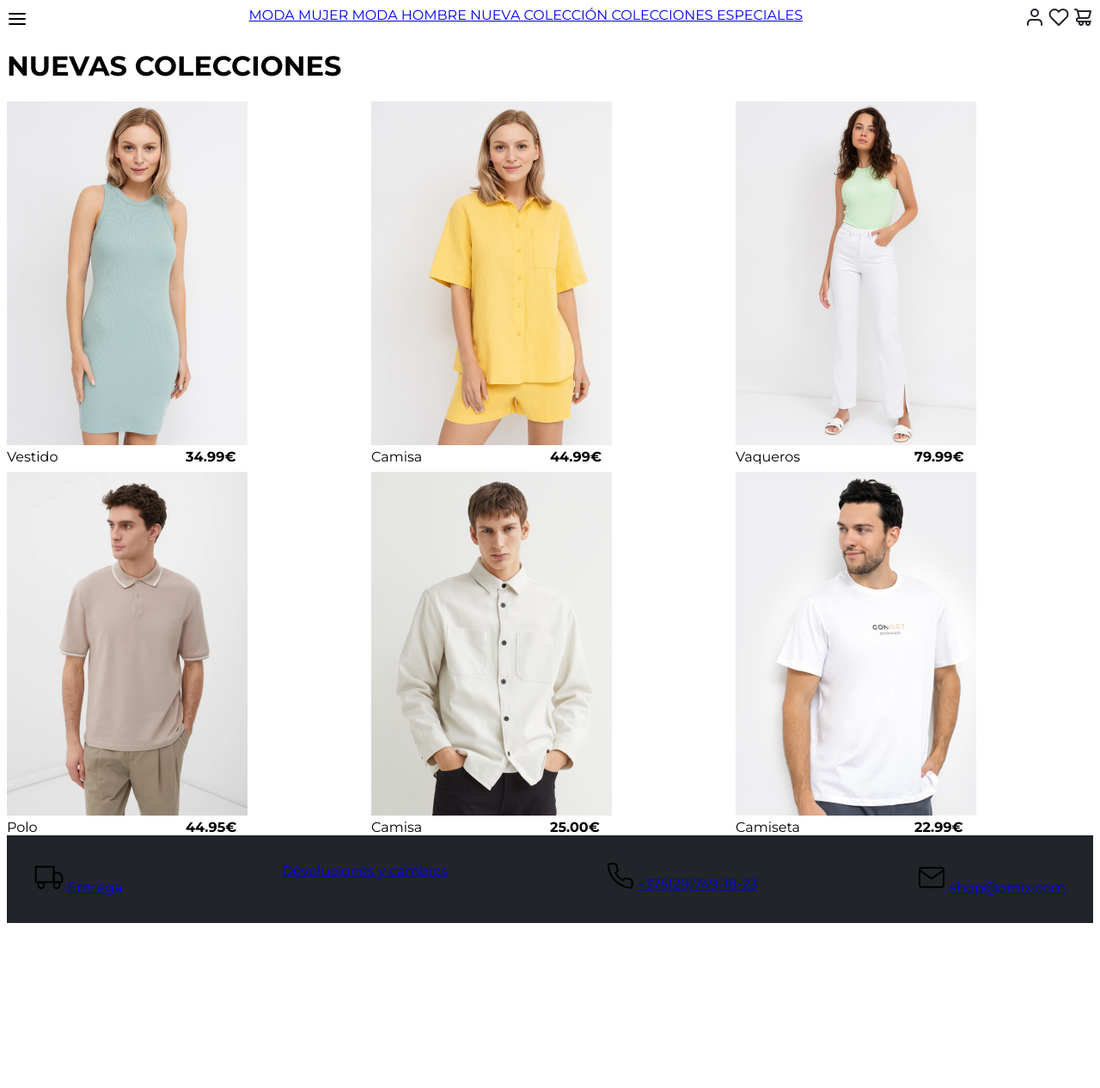
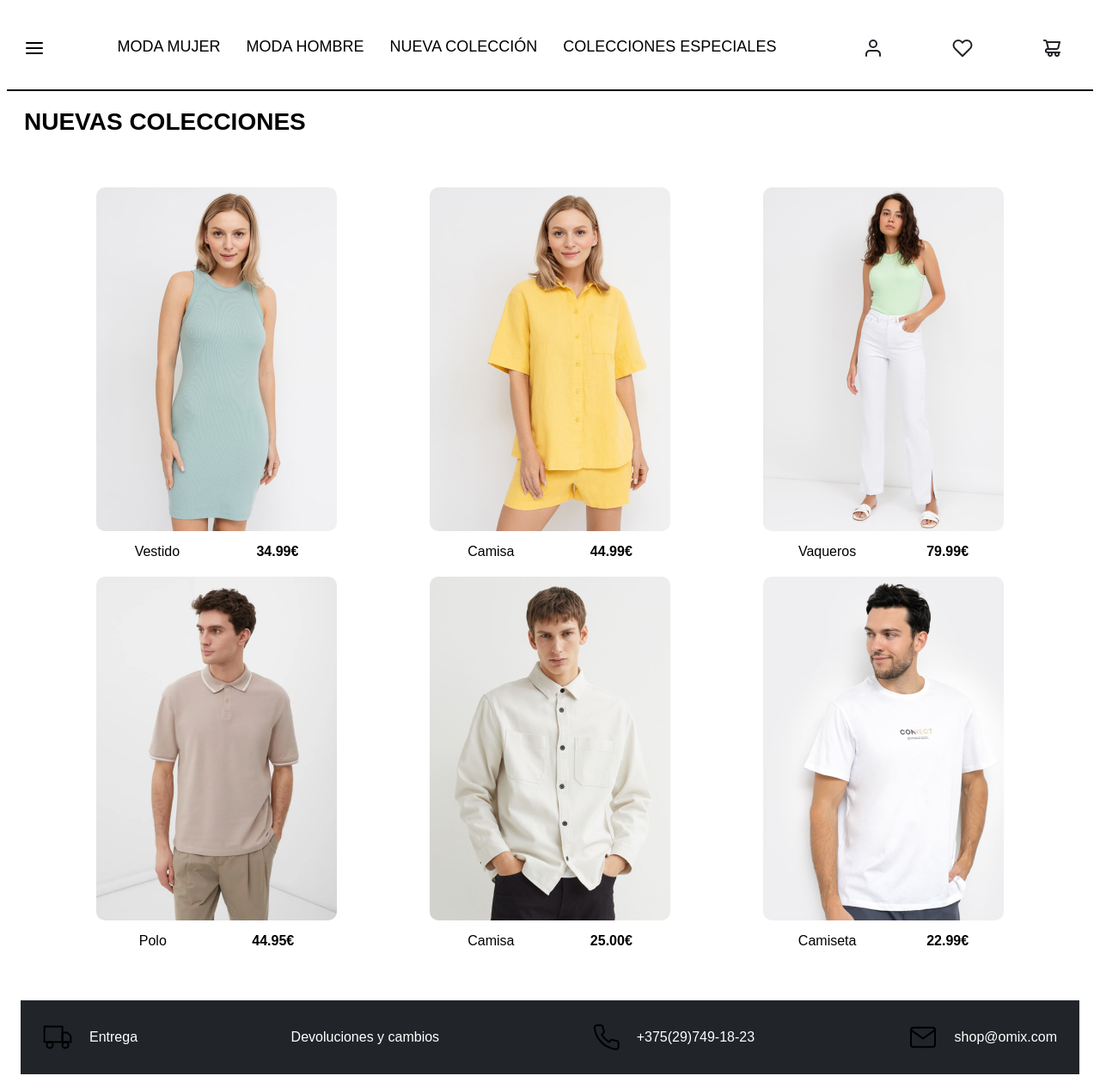
Before and after one commit to lauretaa/bootcampJS, a plain HTML site: page Modulo1/index.html in a window 1280 px wide. Shown: the whole page at 86% size. Before the commit the page ends 1082 px from the top, so only its background shows below. Drawn offline with Linux system fonts and the light colour scheme.

Commit message:
finalizado

```diff
--- a/Modulo1/style.css
+++ b/Modulo1/style.css
@@ -1,9 +1,13 @@
-@import url("https://fonts.googleapis.com/css2? family= Montserrat:ital,wght@0,400;0,700;1,600 & display=swap");
-* {
-  font-family: "Montserrat", "sans-serif";
+@import url{
+  (https://fonts.googleapis.com/css2?family=Montserrat:ital,wght@0,400;0,700;1,600&display=swap);
+  *font-family: 'Montserrat', sans-serif;
 }
 h1 {
-  font-size: 32px;
+  font-size: 28px;
+  margin-left:10px;
+  margin: 20px;
+  font-family: sans-serif;
+
 }
 .span {
   font-size: 14px;
@@ -12,26 +16,67 @@ h1 {
   display: flex;
   justify-content: space-between;
 }
+.navbar a{
+  text-decoration:none;
+  font-family: sans-serif;
+  color: black;
+}
+header{
+  position: sticky;
+  top: 0;
+  background-color: #fff;
+  padding: 20px;
+  border-bottom: 2px solid;
+}
+.container-icon{
+  display: flex;
+  gap: 80px;
+  font-size: 14px;
+  margin: 16px;
+}
+.principal{
+  display: flex;
+  gap: 30px;
+  font-size: 18px;
+  margin: 16px;
+
+}
 .grid-container {
-  margin-left: auto;
-  margin-right: auto;
-  max-width: 1280px;
   display: grid;
+  justify-items: center;
   grid-template-columns: repeat(3, 1fr);
-  grid-template-rows: repeat(2, 1fr);
-  gap: 8px;
+  gap: 20px;
+  margin: 60px;
+  font-family: sans-serif;
+}
+.ropa-item img{
+  border-radius: 10px;
+}
+.ropa-item{
+  display: flex;
+  flex-direction: column;
+  gap: 15px;
 }
 .informacion {
-  display: grid;
-  grid-template-rows: repeat(1, 1fr);
-  grid-template-columns: repeat(2, 1fr);
+  display: flex;
+  justify-content: space-around;
+ }
+footer a {
+  text-decoration: none;
+  color: #fff;
 }
-
+.pie-pagina{
+  display: flex;
+  gap: 20px;
+  align-items: center;
+}
 footer {
   display: flex;
   color: #fff;
   text-decoration: none;
   justify-content: space-between;
   background-color: #212429;
-  padding: 32px;
+  padding: 26px;
+  margin: 16px;
+  font-family: sans-serif;
 }
```
